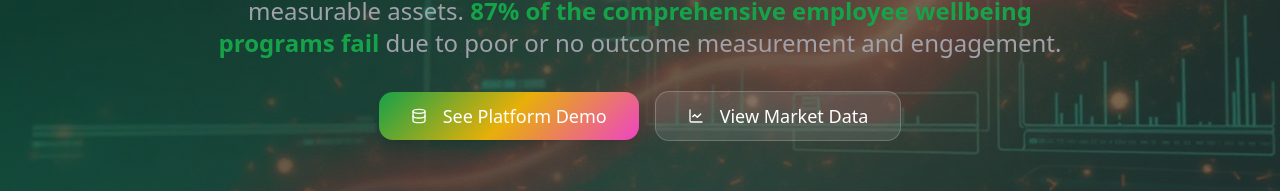
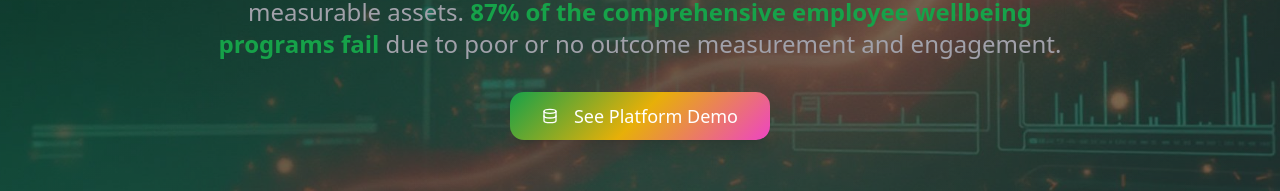
Before and after one commit to nieshsp2/kosha.work, a React (Vite) app: page / in a window 1280 px wide. Shown: the part 431-622 px from the top of the page. Built offline with nearby package versions, Linux system fonts and the light colour scheme; no server answers.

Commit message:
Remove "View Market Data" button
Remove the "View Market Data" button from the landing page.

```diff
--- a/src/pages/Index.tsx
+++ b/src/pages/Index.tsx
@@ -89,10 +89,6 @@ const Index = () => {
             <Button variant="hero" size="lg" className="text-lg px-8 py-6" onClick={() => window.open('/user-info', '_self')}>
               <Database className="mr-2 h-5 w-5" />
               See Platform Demo
-            </Button>
-            <Button variant="outline" size="lg" className="text-lg px-8 py-6 bg-white/10 border-white/20 text-white hover:bg-white/20">
-              <LineChart className="mr-2 h-5 w-5" />
-              View Market Data
             </Button>
           </div>
 
```
